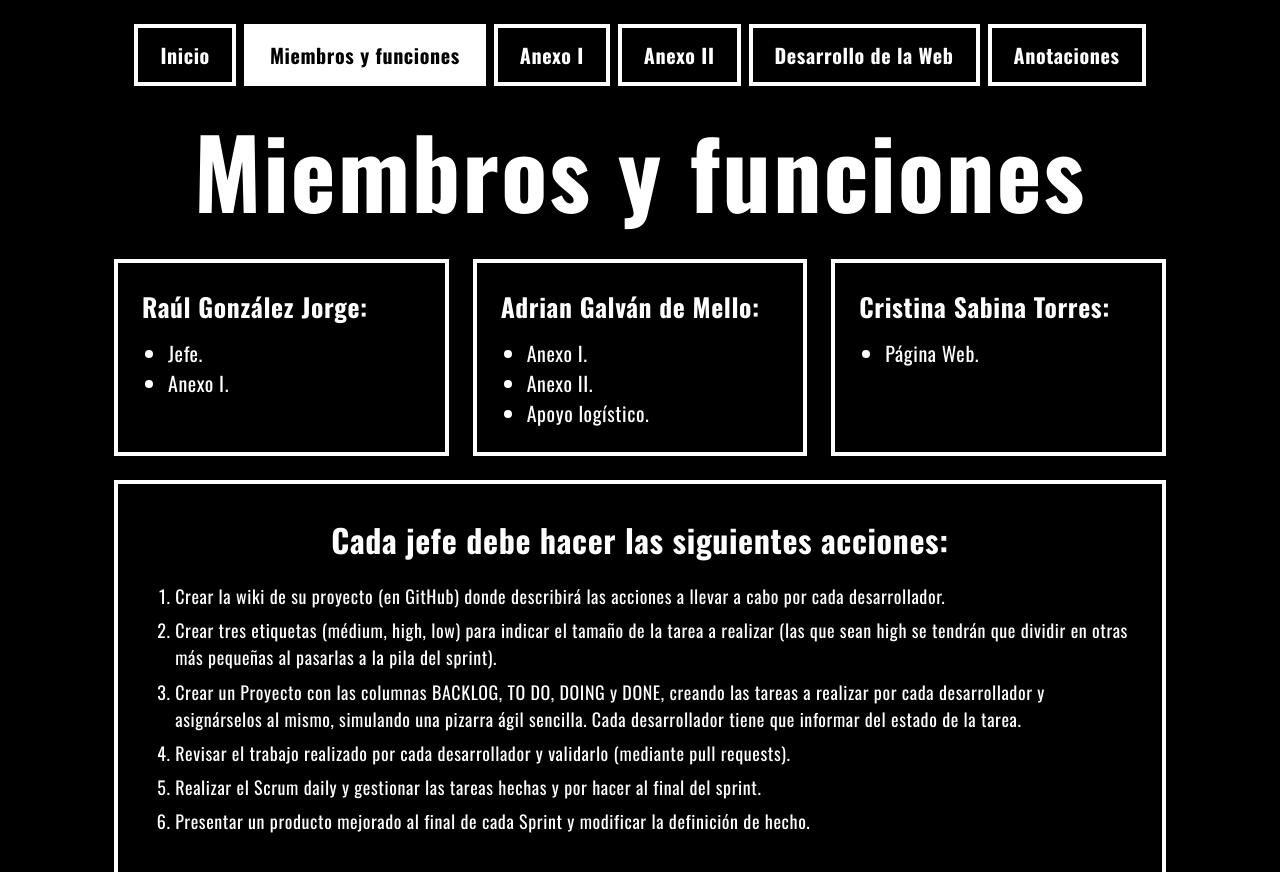
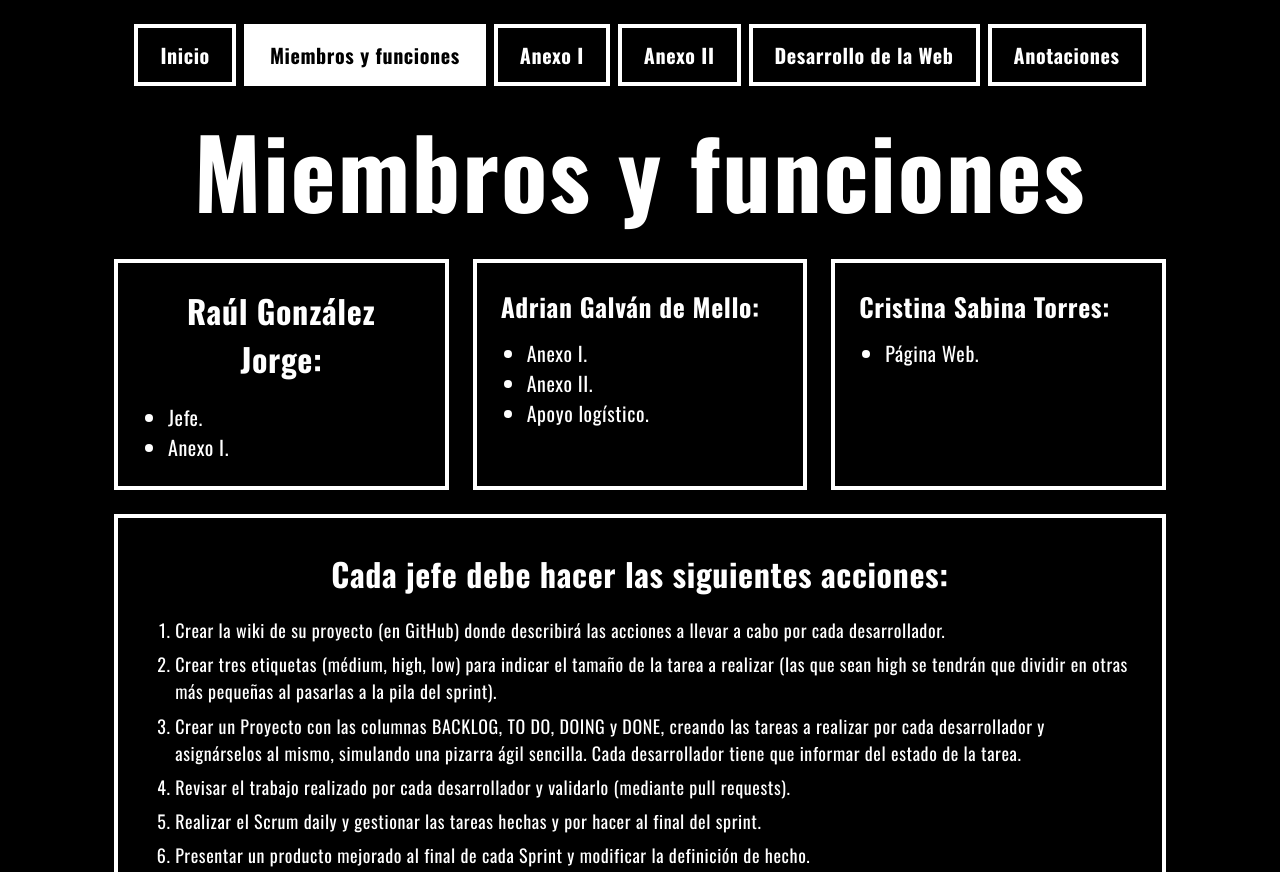
Before and after one commit to raulgonzalezjorge-blip/practica5-sitio-web, a plain HTML site: page miembros.html in a window 1280 px wide. Shown: the top 872 px of the page. Drawn offline with nearby package versions, Linux system fonts and the light colour scheme.

Commit message:
fix(web): corrige los errores del validador del W3C (#6)

```diff
--- a/miembros.html
+++ b/miembros.html
@@ -27,7 +27,7 @@
       <h1>Miembros y funciones</h1>
       <section class="miembros" aria-label="Miembros del equipo">
         <article class="miembro">
-          <h3>Raúl González Jorge:</h3>
+          <h2>Raúl González Jorge:</h2>
           <ul><li>Jefe.</li><li>Anexo I.</li></ul>
         </article>
         <article class="miembro">
```
